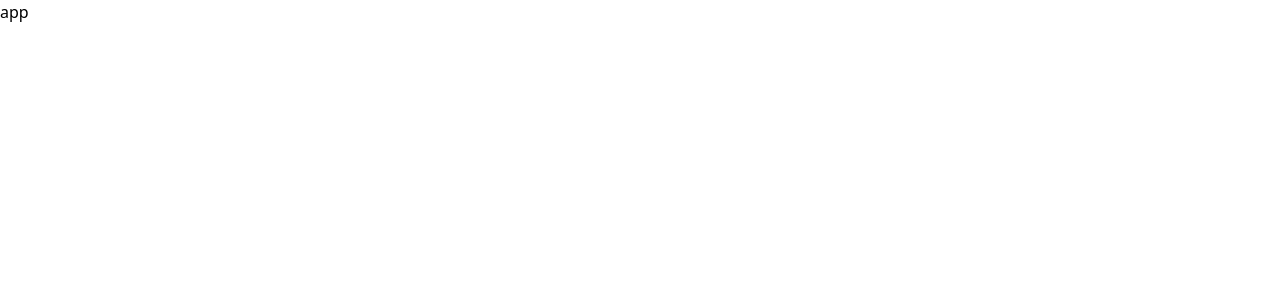
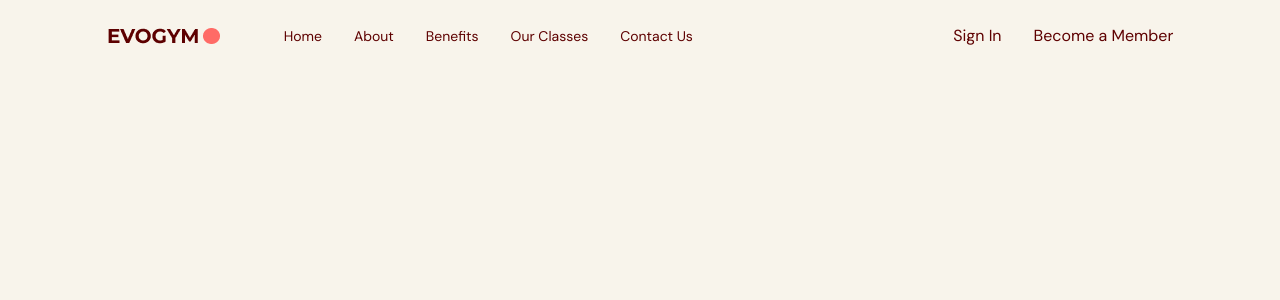
Before and after one commit to DariusBowser/gym-typescript, a React (Vite) app: page / in a window 1280 px wide. Shown: the top 300 px of the page. Built offline with nearby package versions, Linux system fonts and the light colour scheme.

Commit message:
navbar intial setup

```diff
--- a/src/App.tsx
+++ b/src/App.tsx
@@ -1,5 +1,9 @@
+import Navbar from "@/scenes/navbar"
+
 function App() {
-  return <div className="app">app</div>;
+  return <div className="app bg-gray-20">
+    <Navbar />
+    </div>;
 }
 
 export default App;
--- a/src/index.css
+++ b/src/index.css
@@ -1,3 +1,15 @@
+@import url("https://fonts.googleapis.com/css2?family=DM+Sans:wght@400;700&family=Montserrat:wght@700&display=swap");
+
 @tailwind base;
 @tailwind components;
 @tailwind utilities;
+
+html,
+body,
+#root,
+.app {
+  height: 100%;
+  width: 100%;
+  font-family: "DM Sans", sans-serif;
+  @apply text-gray-500;
+}
--- /dev/null
+++ b/src/scenes/navbar/index.tsx
@@ -0,0 +1,39 @@
+import { useEffect, useState } from 'react';
+import { Bars3Icon, XMarkIcon } from "@heroicons/react/24/solid";
+import Logo from "@/assets/Logo.png";
+
+type Props = {};
+
+const Navbar = (props: Props) => {
+  const flexBetween = "flex justify-between items-center";
+
+  return (
+    <nav>
+      <div className={`${flexBetween} fixed top-0 z-30 w-full py-6`}>
+        <div className={`${flexBetween} mx-auto w-5/6`}>
+          <div className={`${flexBetween} w-full gap-16`}>
+            {/* {Left Side} */}
+            <img src={Logo} alt="logo" />
+
+            {/* {Right Side} */}
+            <div className={`${flexBetween} w-full`}>
+              <div className={`${flexBetween} gap-8 text-sm`}>
+                <p>Home</p>
+                <p>About</p>
+                <p>Benefits</p>
+                <p>Our Classes</p>
+                <p>Contact Us</p>
+              </div>
+              <div className={`${flexBetween} gap-8`}>
+                <p>Sign In</p>
+                <button>Become a Member</button>
+              </div>
+            </div>
+          </div>
+        </div>
+      </div>
+    </nav>
+  );
+};
+
+export default Navbar;
--- /dev/null
+++ b/src/scenes/navbar/link.tsx
@@ -0,0 +1,30 @@
+import AnchorLink from "react-anchor-link-smooth-scroll"
+
+type Props = {
+  page: string;
+  selectedPaged:string;
+  setSelectedPage: (value: string) => void;
+}
+
+function link({
+  page,
+  selectedPage,
+  setSelectedPage,
+}: Props) {
+  const lowerCasePage = page.toLocaleLowerCase().replace(/ /g, "")
+
+  return (
+    <AnchorLink
+      className={`${selectedPage === lowerCasePage ? "text-primary-500" : ""}
+      transition duration-500 hover:text-primary-300
+      `}
+      href={`#${lowerCasePage}`}
+      onClick={() => setSelectedPage(lowerCasePage)}
+    >
+
+      {page}
+    </AnchorLink>
+  )
+}
+
+export default link
```
